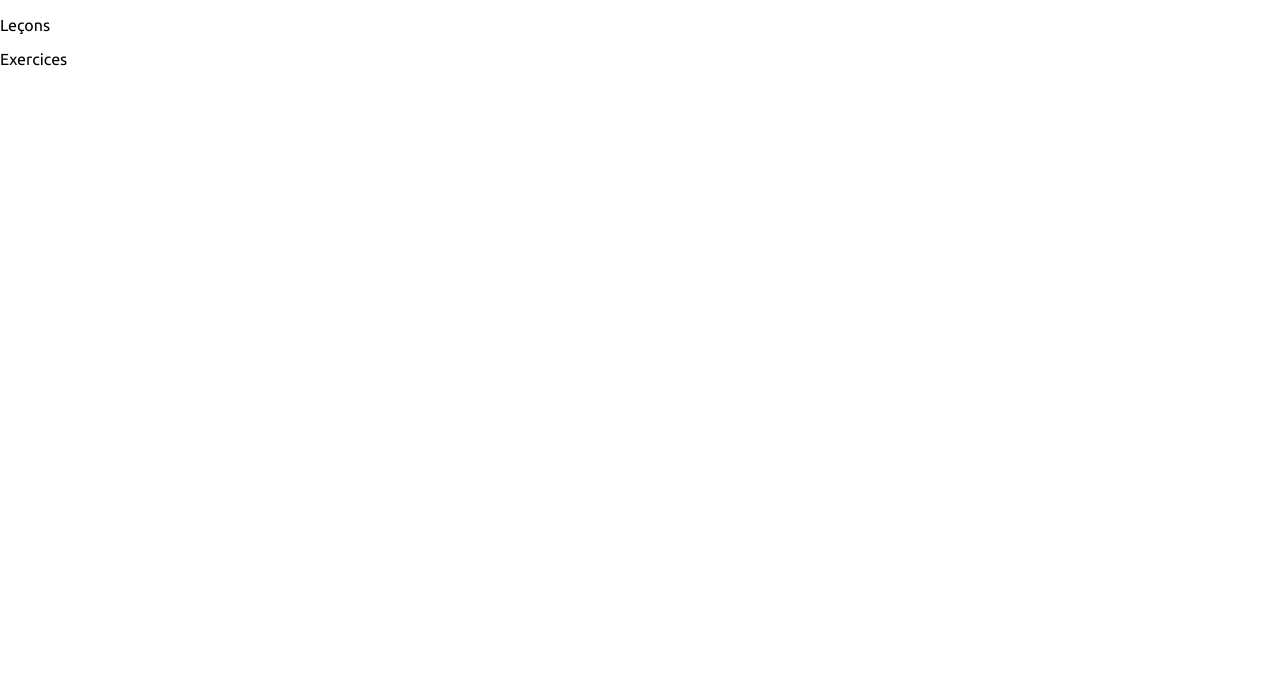
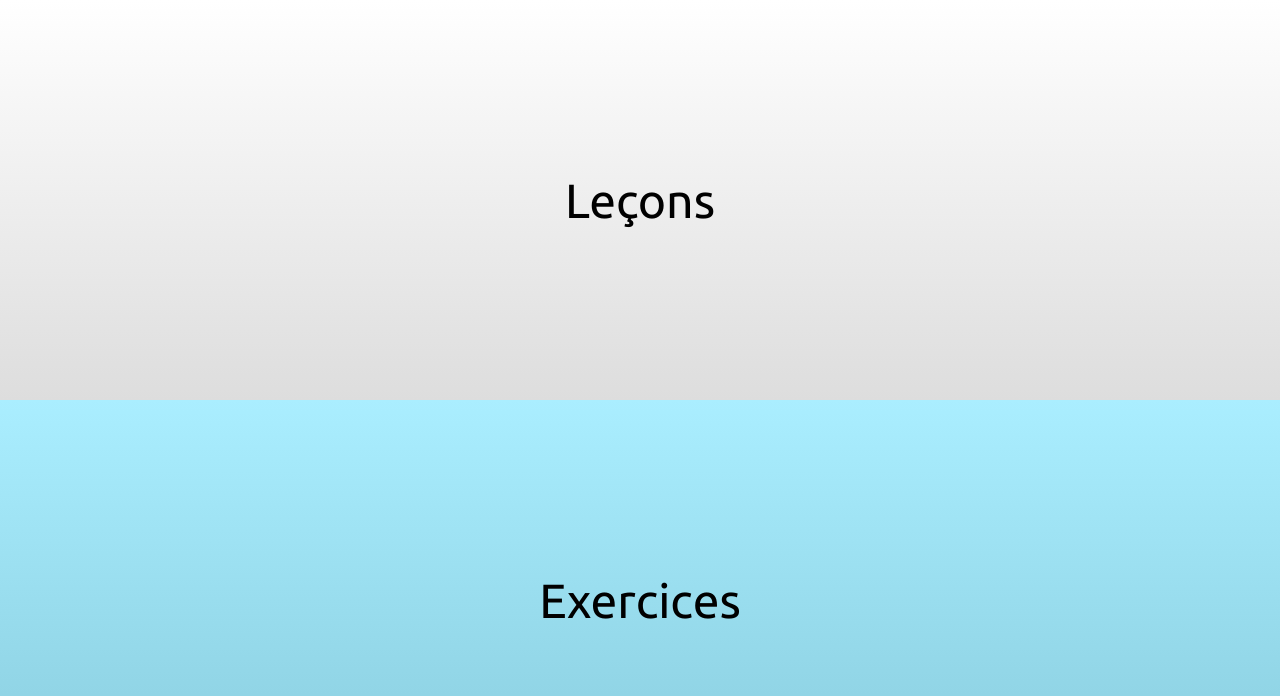
Before and after one commit to Zpiboo/school-tools, a plain HTML site: page index.html in a window 1280 px wide. Drawn offline with Linux system fonts and the light colour scheme.

Commit message:
Add files via upload

```diff
--- a/styles/main.css
+++ b/styles/main.css
@@ -1,3 +1,5 @@
+@import "./categories.css";
+
 /* Little clear :D */
 html, body {
   margin: 0;
```
Also changed, not shown: styles/categories.css (line endings or trailing spaces).
